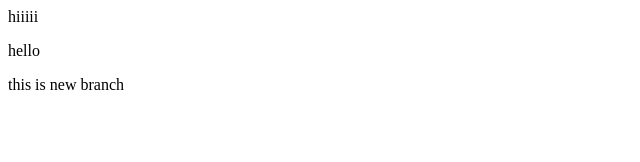
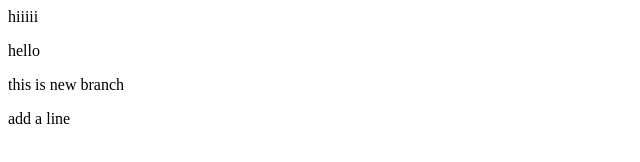
Before and after one commit to samrat-2000/demo, a plain HTML site: page index.html in a window 1280 px wide. Shown: the full height of the page, 0-640 px from the left. Drawn offline with Linux system fonts and the light colour scheme.

Commit message:
add a new html line

```diff
--- a/index.html
+++ b/index.html
@@ -1,3 +1,4 @@
 <p>hiiiii</p>
 <p>hello</p>
 <p>this is new branch</p>
+<p>add a line</p>
```
